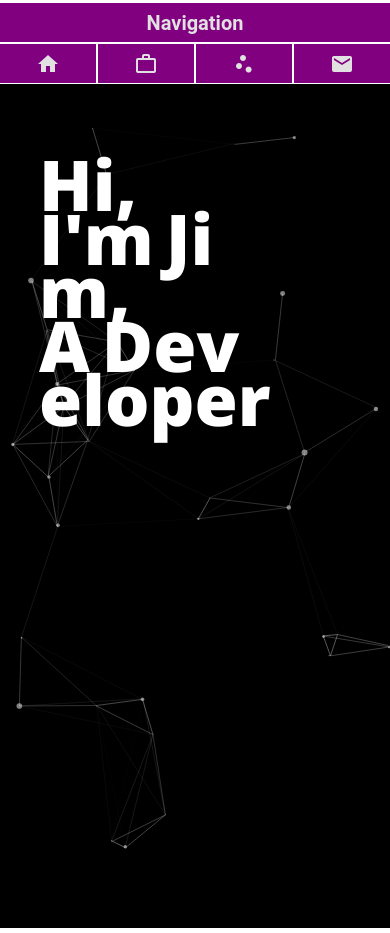
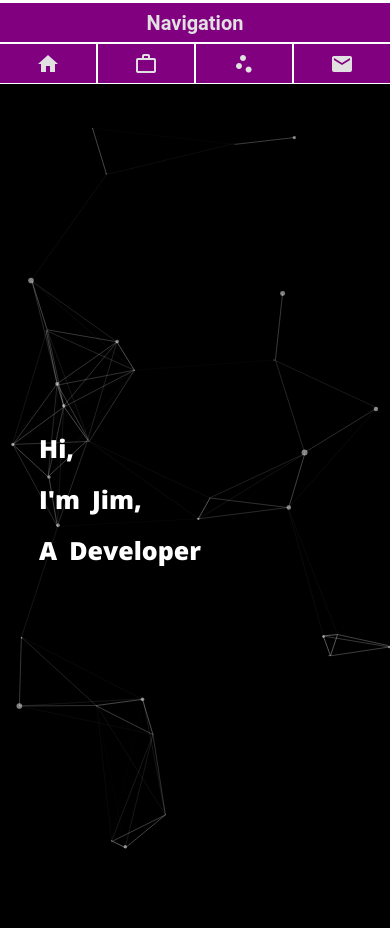
Before and after one commit to JimLeeWeiMin/jimleeweimin.github.io, an Angular app: page /pages/Home in a window 390 px wide. Built offline with nearby package versions, Linux system fonts and the light colour scheme.

Commit message:
Added css for mobile and tablet homepage

```diff
--- a/src/app/pages/homepage/homepage.component.css
+++ b/src/app/pages/homepage/homepage.component.css
@@ -2,23 +2,6 @@
     width: 100%;
     height: 100%;
     background-color: black;
-}
-
-.WelcomeMessage {
-
-    /* Set the position of the wrapper */
-    position:absolute;
-    margin-top: 20%;
-    margin-left: 10%;
-
-    /* Set the div box size   */
-    width:60%;
-    height:40%;
-
-    /* Debugging */
-    /* background-color: beige; */
-
-
 }
 
 .WelcomeMessage span {
@@ -33,6 +16,96 @@
     color: white;
     font-family: 'Open Sans', sans-serif;
 }
+
+@media screen and
+(min-width: 1280px)
+{
+    .WelcomeMessage {
+
+        /* Set the position of the wrapper */
+        position:absolute;
+        top: 40%;
+        left: 10%;
+
+        /* Set the div box size   */
+        width:60%;
+        height:40%;
+
+    }
+}
+
+@media screen and
+(min-width: 601px) and
+(max-width: 1279px) {
+
+    .WelcomeMessage {
+
+        /* Set the position of the wrapper */
+        position:absolute;
+        top: 40%;
+        left: 10%;
+
+        /* Set the div box size   */
+        width:80%;
+        height:40%;
+
+        /* background-color: bisque; */
+
+    }
+}
+
+@media screen and
+(min-width: 1px) and
+(max-width: 600px) {
+    .WelcomeMessage {
+
+        /* Set the position of the wrapper */
+        position:absolute;
+        top: 40%;
+        left: 10%;
+
+        /* Set the div box size   */
+        width:80%;
+        height:40%;
+
+        /* background-color: bisque; */
+
+    }
+
+    .WelcomeMessage span {
+        margin-top: 5%;
+        margin-bottom: 5%;
+
+        user-select:none;
+        display:inline-block;
+
+        /* Set the font */
+        font-size: 50px;
+        color: white;
+        font-family: 'Open Sans', sans-serif;
+    }
+
+    @media screen and
+    (min-width: 1px) and
+    (max-width: 420px) {
+
+        .WelcomeMessage span {
+            margin-top: 5%;
+            margin-bottom: 5%;
+
+            user-select:none;
+            display:inline-block;
+
+            /* Set the font */
+            font-size: 25px;
+            color: white;
+            font-family: 'Open Sans', sans-serif;
+        }
+    }
+
+}
+
+
 
 .WelcomeMessage span.space {
     padding: 0 5px !important;
```
Also changed, not shown: 3 other files (tests, documents, lock files or other folders).
